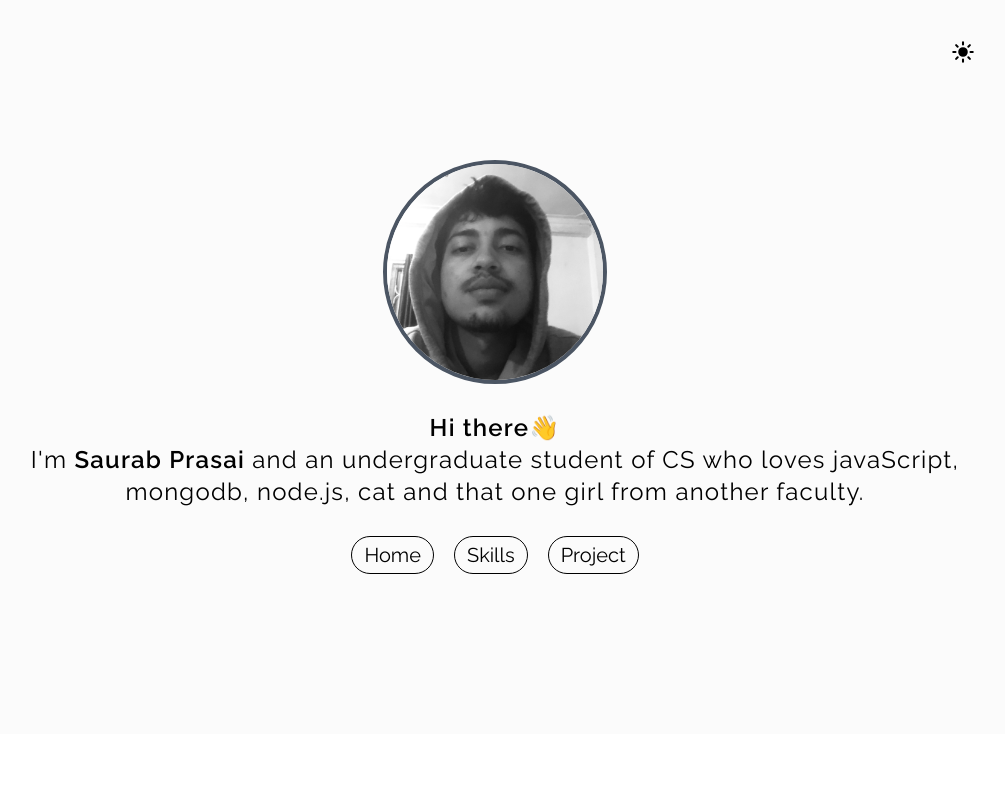
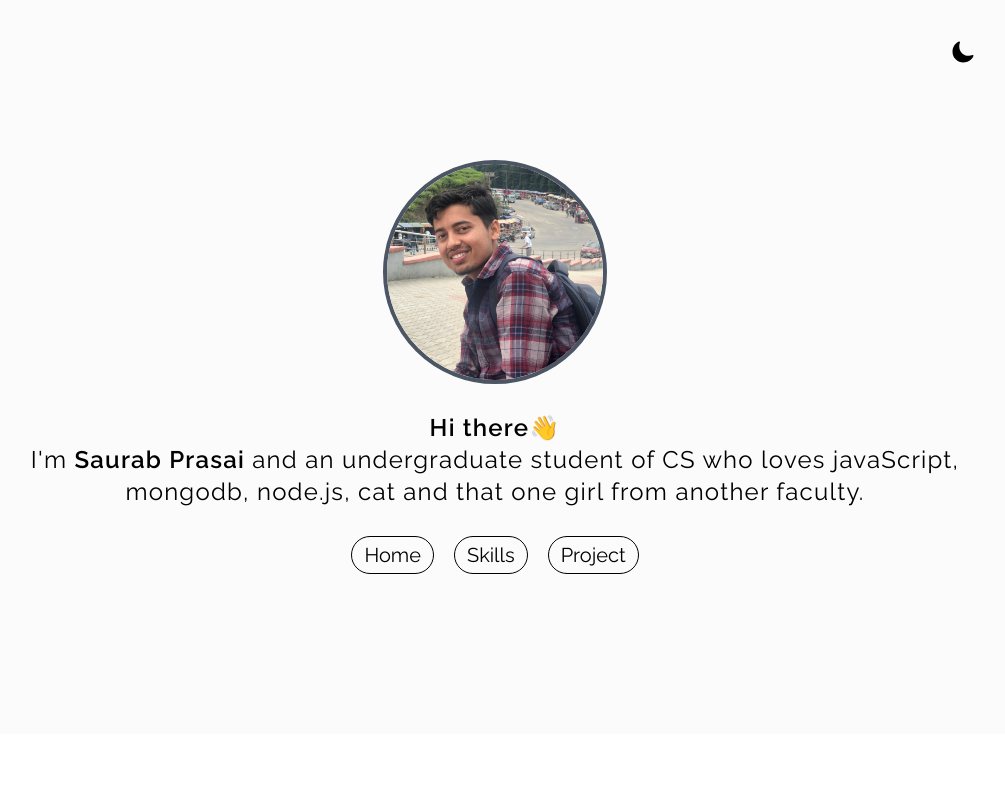
Before and after one commit to SaurabPrasai/portfolio-website, a React (Vite) app: page / in a window 1280 px wide. Shown: the top 800 px of the page, without its empty margins (145-1150 px from the left). Built offline with nearby package versions, Linux system fonts and the light colour scheme.

Commit message:
changes pp

```diff
--- a/src/pages/About.jsx
+++ b/src/pages/About.jsx
@@ -1,5 +1,5 @@
 import React, { useState } from "react";
-import img from "../assets/me1.jpg";
+import img from "../assets/me6.jpg";
 import { Link } from "react-router-dom";
 import { IoMoon, IoSunny } from "react-icons/io5";
 
@@ -12,7 +12,7 @@ const About = () => {
 
   return (
     <div className="min-h-[90vh] bg-[#FBFBFB] flex justify-center items-center lg:p-40 sm:p-28 p-5  dark:bg-black ">
-       <button onClick={darkModeHandler} className="  absolute top-10 right-10  sm:right-40 sm:top-10 text-2xl "> {dark?<IoMoon/>:<IoSunny/>}</button>
+       <button onClick={darkModeHandler} className="  absolute top-10 right-10  sm:right-40 sm:top-10 text-2xl "> {dark?<IoSunny/>:<IoMoon/>}</button>
       <div className="flex flex-col justify-center items-center gap-y-4 ">
         <img
           src={img}
```
Also changed, not shown: src/assets/me1.jpg (deleted), src/assets/me6.jpg (added).
